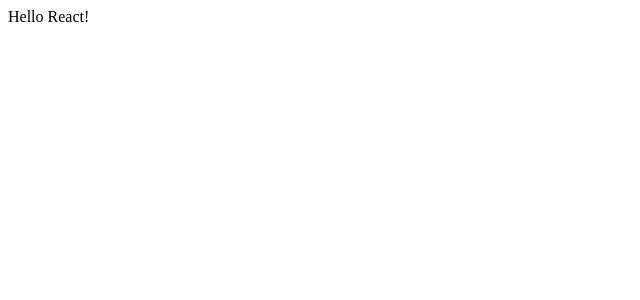
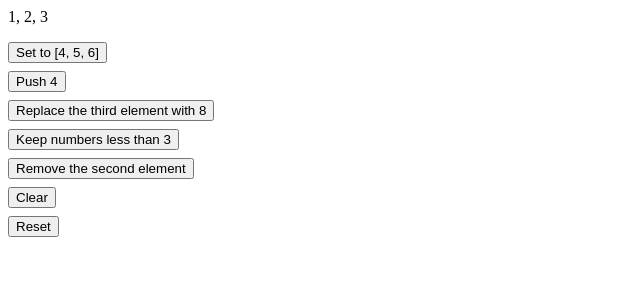
Before and after one commit to sabreena/React-Basic-Intermediate, a React (Vite) app: page / in a window 1280 px wide. Shown: the top 300 px of the page, without its empty margins (0-640 px from the left). Built offline with nearby package versions, Linux system fonts and the light colour scheme.

Commit message:
LDT-544-useArray: Practice useArray custom hook.

```diff
--- a/src/App.jsx
+++ b/src/App.jsx
@@ -1,5 +1,37 @@
+import { useArray } from "./useArray";
+
+const initialArray = [1, 2, 3];
+
 function App() {
-  return "Hello React!";
+  const { array, set, pushElement, replace, filter, remove, clear, reset } =  useArray(initialArray);
+
+  return (
+    <>
+      <div>{array.join(", ")}</div>
+       <div
+        style={{
+          display: "flex",
+          flexDirection: "column",
+          gap: ".5rem",
+          alignItems: "flex-start",
+          marginTop: "1rem",
+        }}
+      >
+        <button onClick={() => set([4, 5, 6])}>Set to [4, 5, 6]</button>
+        <button onClick={() => pushElement(4)}>Push 4</button>
+        <button onClick={() => replace(2, 8)}>
+          Replace the third element with 8
+        </button>
+        <button onClick={() => filter(n => n < 3)}>
+          Keep numbers less than 3
+        </button>
+        <button onClick={() => remove(1)}>Remove the second element</button>
+        <button onClick={clear}>Clear</button>
+        <button onClick={reset}>Reset</button>
+        </div>
+    </>
+  );
+
 }
 
 export default App;
--- /dev/null
+++ b/src/useArray.js
@@ -0,0 +1,38 @@
+import { useCallback, useState } from "react";
+
+export function useArray(initialArray) {
+  const [array, setArray] = useState(initialArray);
+
+  function push(element) {
+    setArray((prev) => [...prev, element]);
+  }
+
+  const replace = useCallback((index, newElement) => {
+    setArray((prev) => { return [
+      ...prev.slice(0, index),
+      newElement,
+      ...prev.slice(index + 1),
+    ]});
+  }, []);
+
+  const filter = useCallback ((callback) => {
+    setArray((prev) => prev.filter(callback));
+  }, []);
+
+  const remove = useCallback((index) =>{
+    setArray((prev) => [
+      ...prev.slice(0, index),
+      ...prev.slice(index + 1),
+    ]);
+  }, []);
+
+  const clear = useCallback(() => {
+    setArray([]);
+  }, []);
+
+  const reset = useCallback (() => {
+    setArray(initialArray);
+  }, [initialArray]);
+
+  return { array, set: setArray, pushElement: push, replace, filter, remove, clear, reset };
+}
```
Also changed, not shown: 1 other file (tests, documents, lock files or other folders).
